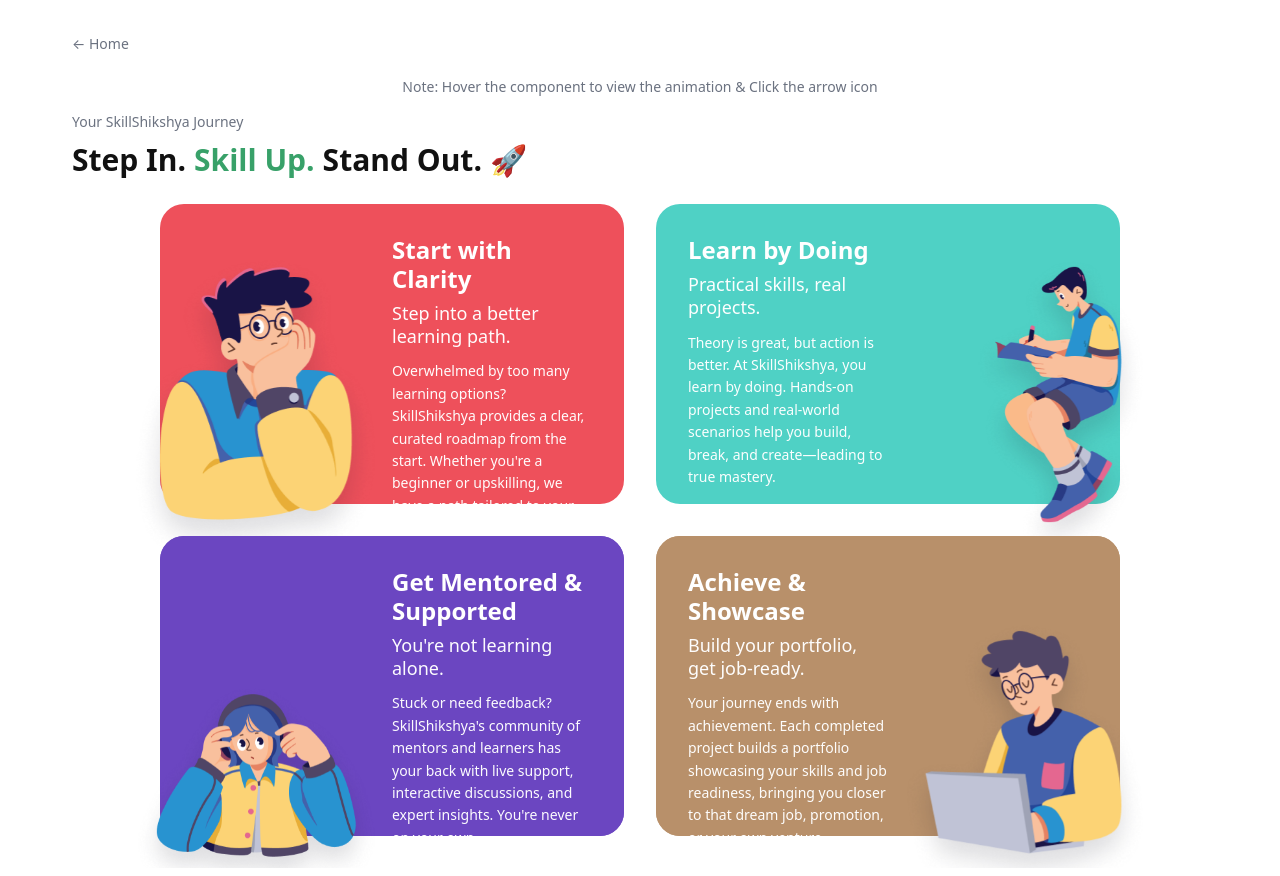
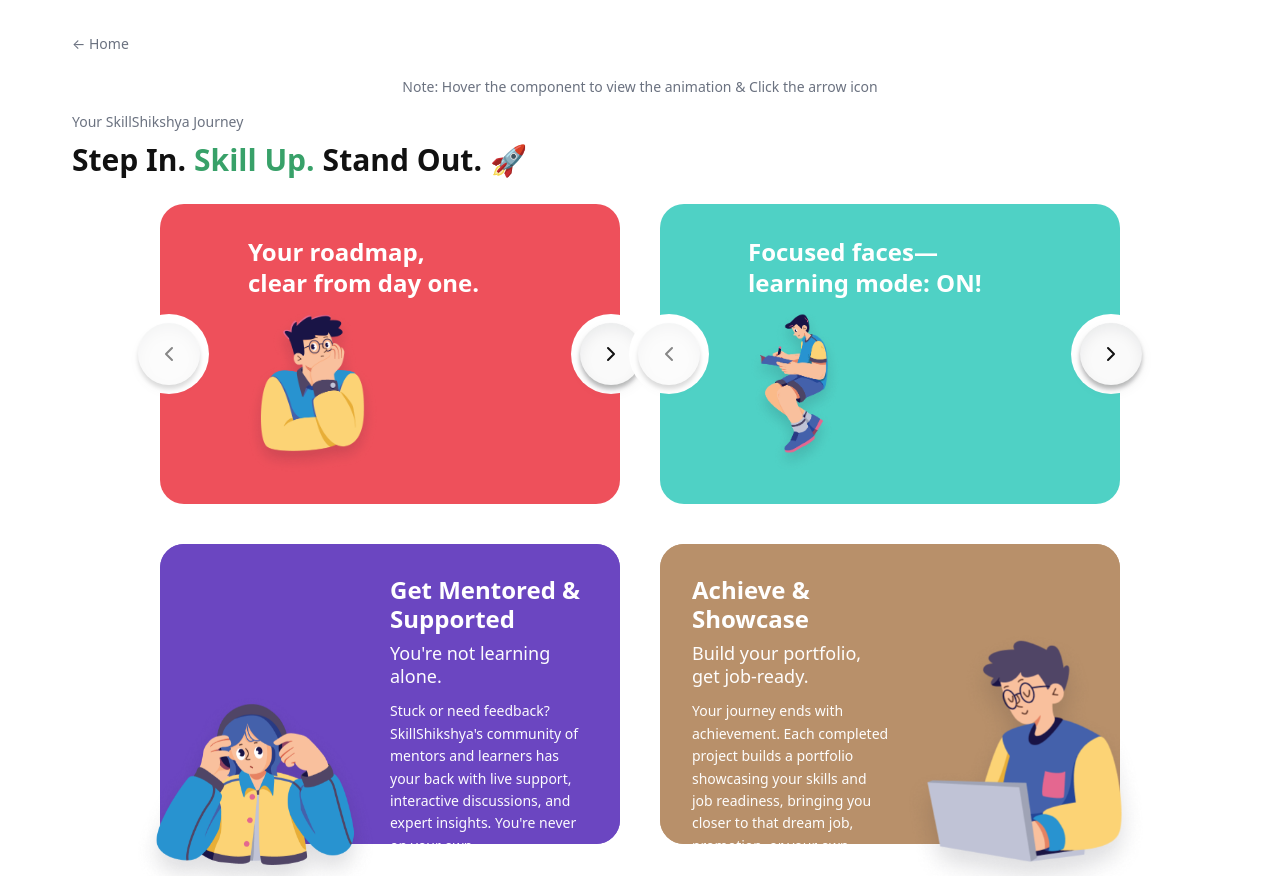
Before and after one commit to sanjyalsmriti/VirtFrontend, a React (Vite) app: page /task1 in a window 1280 px wide. Built offline with nearby package versions, Linux system fonts and the light colour scheme.

Commit message:
fix: hover

```diff
--- a/src/components/task1/JourneyCard.jsx
+++ b/src/components/task1/JourneyCard.jsx
@@ -10,7 +10,7 @@
   carouselSlides = [],
   enableHoverAnimation = false,
 }) {
-  const [isHovered, setIsHovered] = useState(false)
+  const [isHovered, setIsHovered] = useState(true)
   const [currentSlide, setCurrentSlide] = useState(0)
 
   function handleMouseEnter() {
@@ -60,6 +60,10 @@
           }}
           aria-label="Carousel"
         >
+          <div className="journey-card__carousel-btn-wrap journey-card__carousel-btn-wrap--prev">
+            <span className="journey-card__carousel-btn-shape" aria-hidden>
+            <div className='journey-card__carousel-btn-shape-svg'></div>
+            </span>
             <button
               type="button"
               className="journey-card__carousel-btn journey-card__carousel-btn--prev"
@@ -71,6 +75,7 @@
                 <path d="M15 18l-6-6 6-6" stroke="currentColor" strokeWidth="2" strokeLinecap="round" strokeLinejoin="round" />
               </svg>
             </button>
+          </div>
           <div className="journey-card__carousel-slide">
             {slide?.title && (
               <h3 className="journey-card__carousel-title">{slide.title}</h3>
@@ -81,6 +86,10 @@
               </div>
             )}
           </div>
+          <div className="journey-card__carousel-btn-wrap journey-card__carousel-btn-wrap--next">
+            <span className="journey-card__carousel-btn-shape" aria-hidden>
+              <div className='journey-card__carousel-btn-shape-svg'></div>
+            </span>
             <button
               type="button"
               className="journey-card__carousel-btn journey-card__carousel-btn--next"
@@ -92,6 +101,7 @@
                 <path d="M9 18l6-6-6-6" stroke="currentColor" strokeWidth="2" strokeLinecap="round" strokeLinejoin="round" />
               </svg>
             </button>
+          </div>
         </div>
       )}
 
--- a/src/index.css
+++ b/src/index.css
@@ -244,22 +244,71 @@
   object-position: bottom left;
 }
 
-.journey-card__carousel-btn {
+/* Wrapper so we can place the decorative C-shape behind the button – attached to card edge */
+.journey-card__carousel-btn-wrap {
   position: absolute;
   top: 50%;
   transform: translateY(-50%);
-  width: 44px;
-  height: 44px;
+  width: 80px;
+  height: 80px;
+  display: flex;
+  align-items: center;
+  justify-content: center;
+  z-index: 1;
+}
+
+.journey-card__carousel-btn-wrap--prev {
+  left: -31px;
+}
+
+.journey-card__carousel-btn-wrap--next {
+  right: -31px;
+}
+
+/* White C-shaped curve behind the arrow */
+.journey-card__carousel-btn-shape {
+  position: absolute;
+  inset: 0;
+  display: flex;
+  align-items: center;
+  justify-content: center;
+  pointer-events: none;
+  z-index: 0;
+}
+
+.journey-card__carousel-btn-shape-svg {
+  width: 120px;
+  height: 80px;
+  object-fit: contain;
+  background-color: #fff;
   border-radius: 50%;
-  border: 1px solid rgba(255, 255, 255, 0.4);
-  background: #fff;
+}
+
+.journey-card__carousel-btn-wrap--prev .journey-card__carousel-btn-shape-svg {
+  transform: scaleX(-1);
+}
+
+.journey-card__carousel-btn {
+  position: relative;
+  z-index: 1;
+  width: 62px;
+  height: 62px;
+  border-radius: 50%;
+  border: none;
+  background: var(--Base-Base-White, #fafafa);
   color: #111;
+  flex-shrink: 0;
   cursor: pointer;
   display: flex;
   align-items: center;
   justify-content: center;
-  transition: background 0.2s ease, border-color 0.2s ease, opacity 0.2s ease;
-  z-index: 1;
+  opacity: 1;
+  transform: rotate(0deg);
+  box-shadow:
+    0 6px 15px -2px #10182814 inset,
+    0 6px 15px -2px #10182814,
+    0 4px 4px 0 #00000040;
+  transition: background 0.2s ease, box-shadow 0.2s ease, opacity 0.2s ease;
 }
 
 .journey-card__carousel-btn:hover:not(:disabled) {
@@ -270,14 +319,6 @@
 .journey-card__carousel-btn:disabled {
   opacity: 0.5;
   cursor: not-allowed;
-}
-
-.journey-card__carousel-btn--prev {
-  left: 0;
-}
-
-.journey-card__carousel-btn--next {
-  right: 0;
 }
 
 .journey-grid {
--- a/src/pages/Task1Screen.jsx
+++ b/src/pages/Task1Screen.jsx
@@ -103,7 +103,7 @@
         style={{
           display: 'grid',
           gridTemplateColumns: '1fr 1fr',
-          gap: 32,
+          gap: 40,
           maxWidth: 960,
           margin: '0 auto',
         }}
```
Lines whose indentation alone changed are shown as unchanged.
